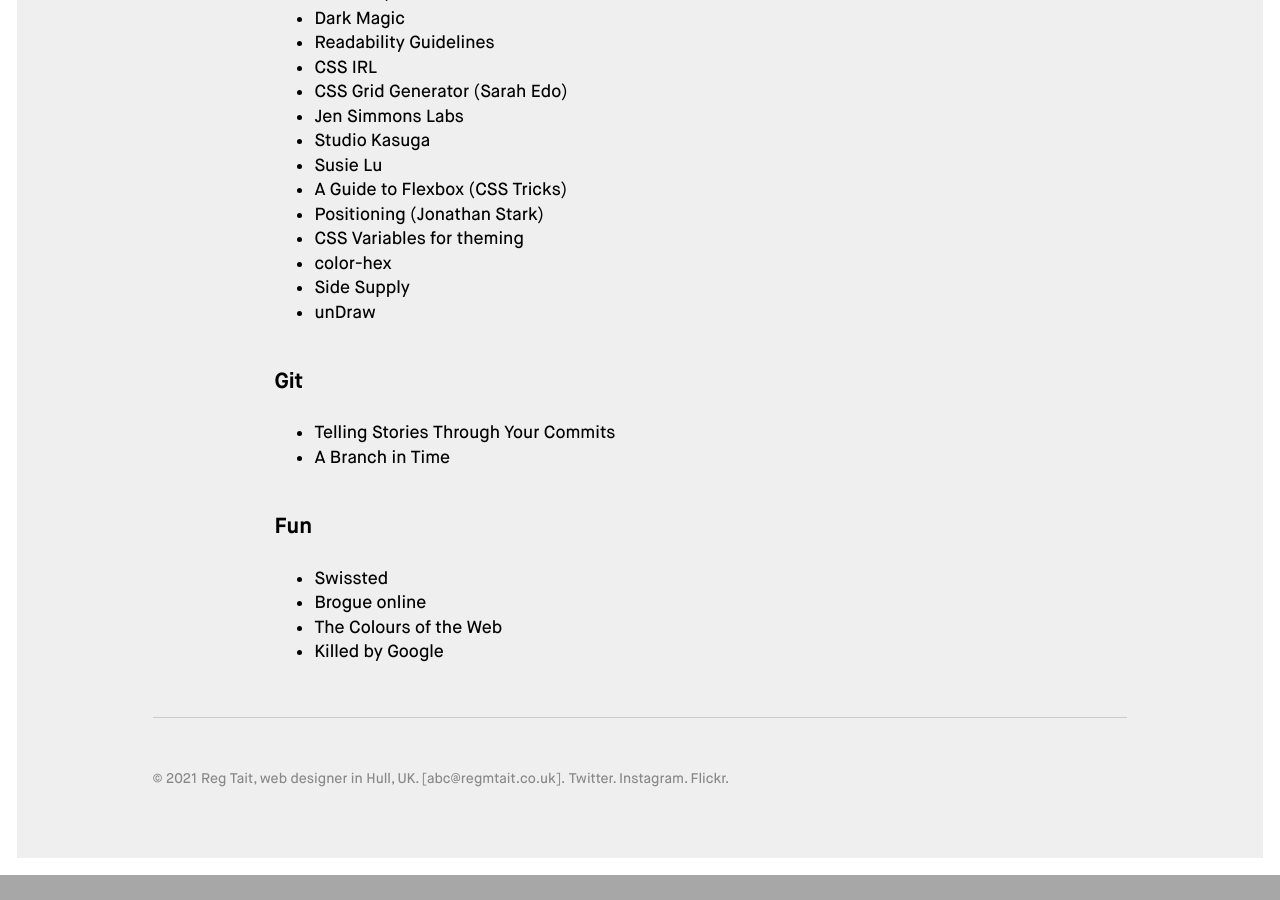
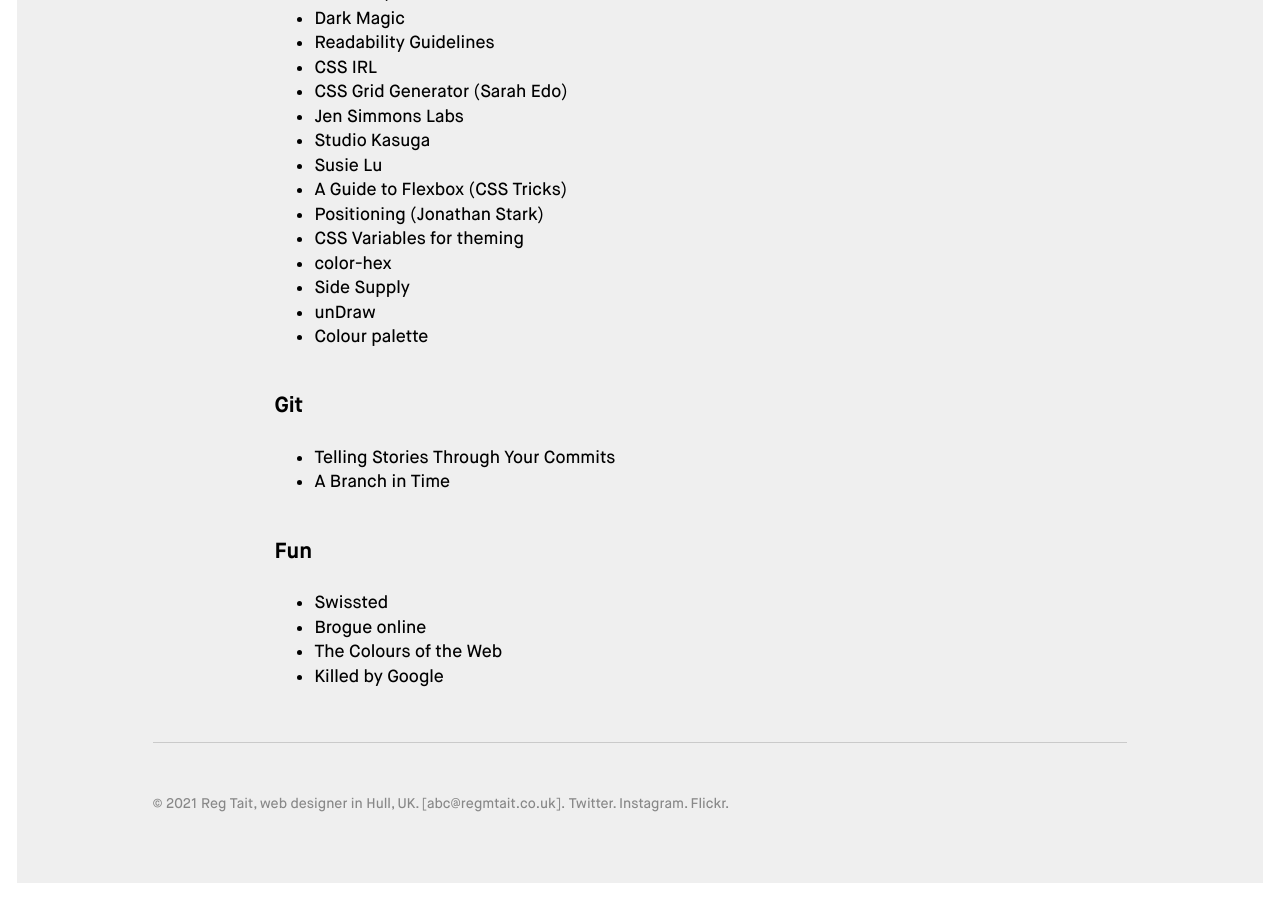
Before and after one commit to regmtait/regmtait.co.uk, a Jekyll site: the page built from links.md, in a window 1280 px wide and 900 px high, scrolled down 5362 px. Built offline with Jekyll 4.4.1, drawn with Linux system fonts in a browser that asks for light colours; before the commit the page ends 6237 px from its top, so only the background shows below that.

Commit message:
Update links.md

```diff
--- a/links.md
+++ b/links.md
@@ -220,6 +220,7 @@
 * [color-hex](https://www.color-hex.com/)
 * [Side Supply](https://sidesupply.com/our-mission)
 * [unDraw](https://undraw.co/)
+* [Colour palette](https://learnui.design/tools/data-color-picker.html#palette)
 
 ## Git
 
```
